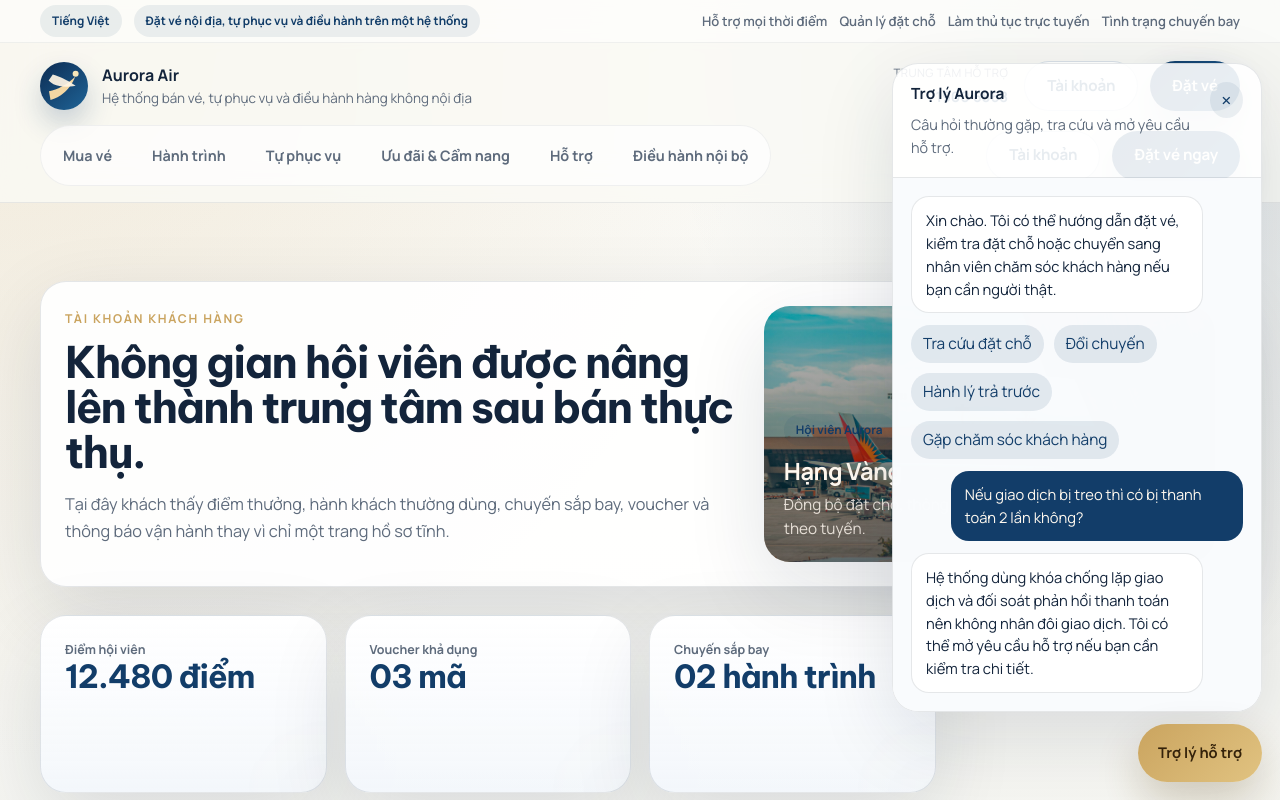
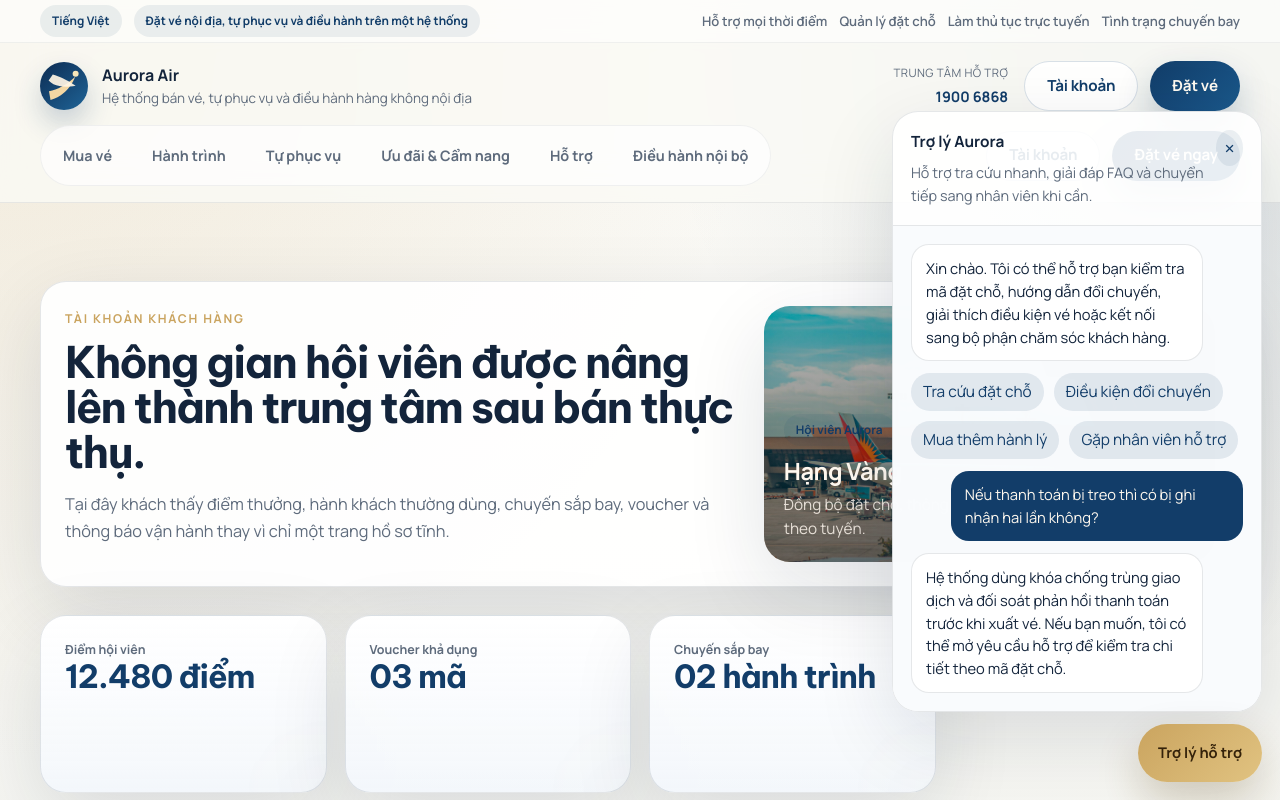
Before and after one commit to BinCry/DoAnSE, a Next.js app in the folder apps/web/: page /account in a window 1280 px wide. Both pictures are taken after a click on the button "Trợ lý hỗ trợ". Shown: the top 800 px of the page. Built offline with nearby package versions, Linux system fonts and the light colour scheme.

Commit message:
docs(support):chuẩn hóa nội dung trợ lý hỗ trợ

```diff
--- a/apps/web/src/components/chatbot-widget.tsx
+++ b/apps/web/src/components/chatbot-widget.tsx
@@ -4,9 +4,9 @@
 
 const quickPrompts = [
   "Tra cứu đặt chỗ",
-  "Đổi chuyến",
-  "Hành lý trả trước",
-  "Gặp chăm sóc khách hàng"
+  "Điều kiện đổi chuyến",
+  "Mua thêm hành lý",
+  "Gặp nhân viên hỗ trợ"
 ];
 
 export function ChatbotWidget() {
@@ -19,7 +19,7 @@
           <div className="chatbot-header">
             <div>
               <strong>Trợ lý Aurora</strong>
-              <p>Câu hỏi thường gặp, tra cứu và mở yêu cầu hỗ trợ.</p>
+              <p>Hỗ trợ tra cứu nhanh, giải đáp FAQ và chuyển tiếp sang nhân viên khi cần.</p>
             </div>
             <button
               type="button"
@@ -32,8 +32,9 @@
           </div>
           <div className="chatbot-body">
             <div className="chat-message chat-message-bot">
-              Xin chào. Tôi có thể hướng dẫn đặt vé, kiểm tra đặt chỗ hoặc chuyển
-              sang nhân viên chăm sóc khách hàng nếu bạn cần người thật.
+              Xin chào. Tôi có thể hỗ trợ bạn kiểm tra mã đặt chỗ, hướng dẫn đổi
+              chuyến, giải thích điều kiện vé hoặc kết nối sang bộ phận chăm sóc
+              khách hàng.
             </div>
             <div className="chat-prompt-grid">
               {quickPrompts.map((prompt) => (
@@ -43,12 +44,12 @@
               ))}
             </div>
             <div className="chat-message chat-message-user">
-              Nếu giao dịch bị treo thì có bị thanh toán 2 lần không?
+              Nếu thanh toán bị treo thì có bị ghi nhận hai lần không?
             </div>
             <div className="chat-message chat-message-bot">
-              Hệ thống dùng khóa chống lặp giao dịch và đối soát phản hồi thanh toán
-              nên không nhân đôi giao dịch. Tôi có thể mở yêu cầu hỗ trợ nếu bạn
-              cần kiểm tra chi tiết.
+              Hệ thống dùng khóa chống trùng giao dịch và đối soát phản hồi
+              thanh toán trước khi xuất vé. Nếu bạn muốn, tôi có thể mở yêu cầu
+              hỗ trợ để kiểm tra chi tiết theo mã đặt chỗ.
             </div>
           </div>
         </div>
```
